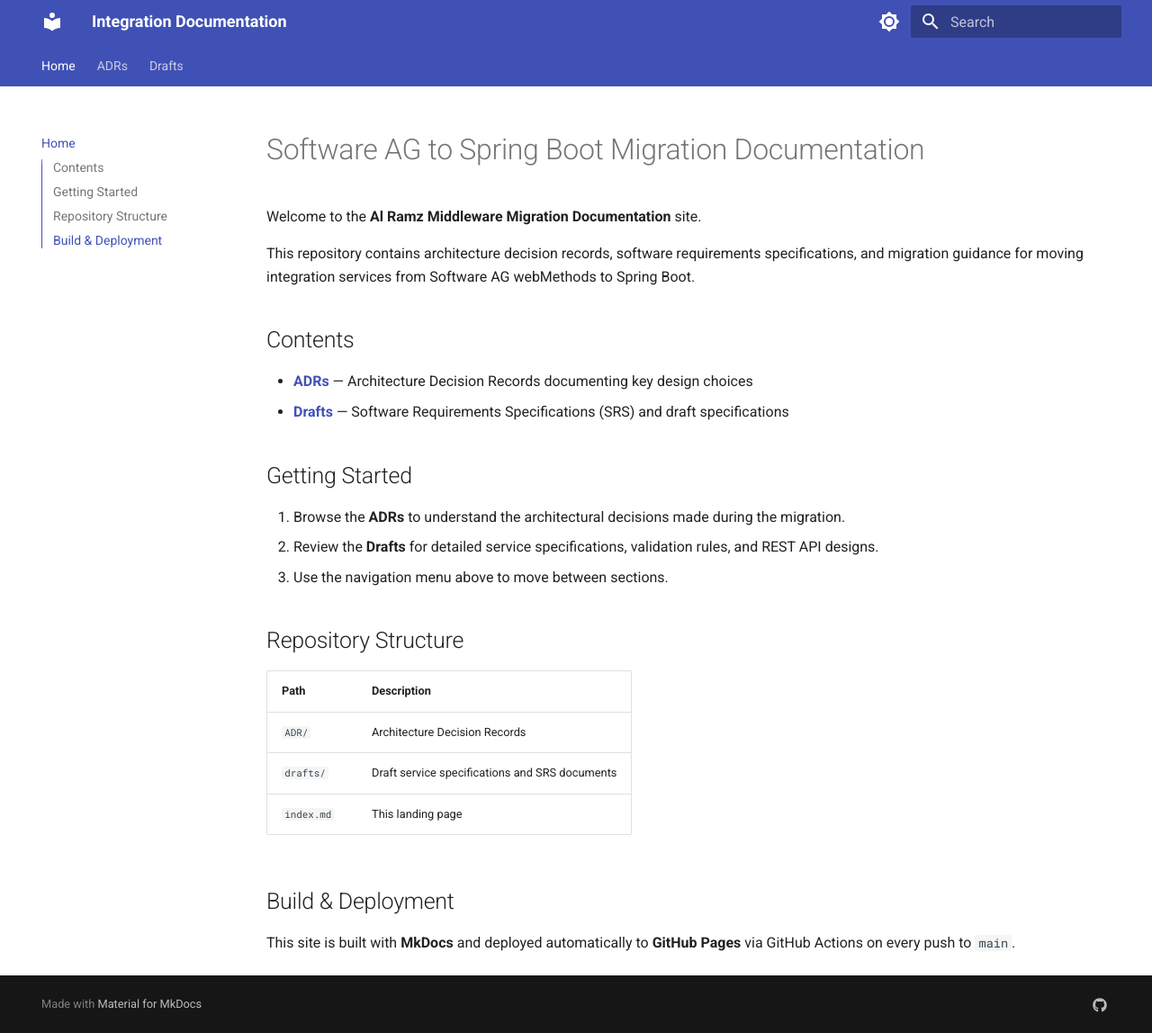
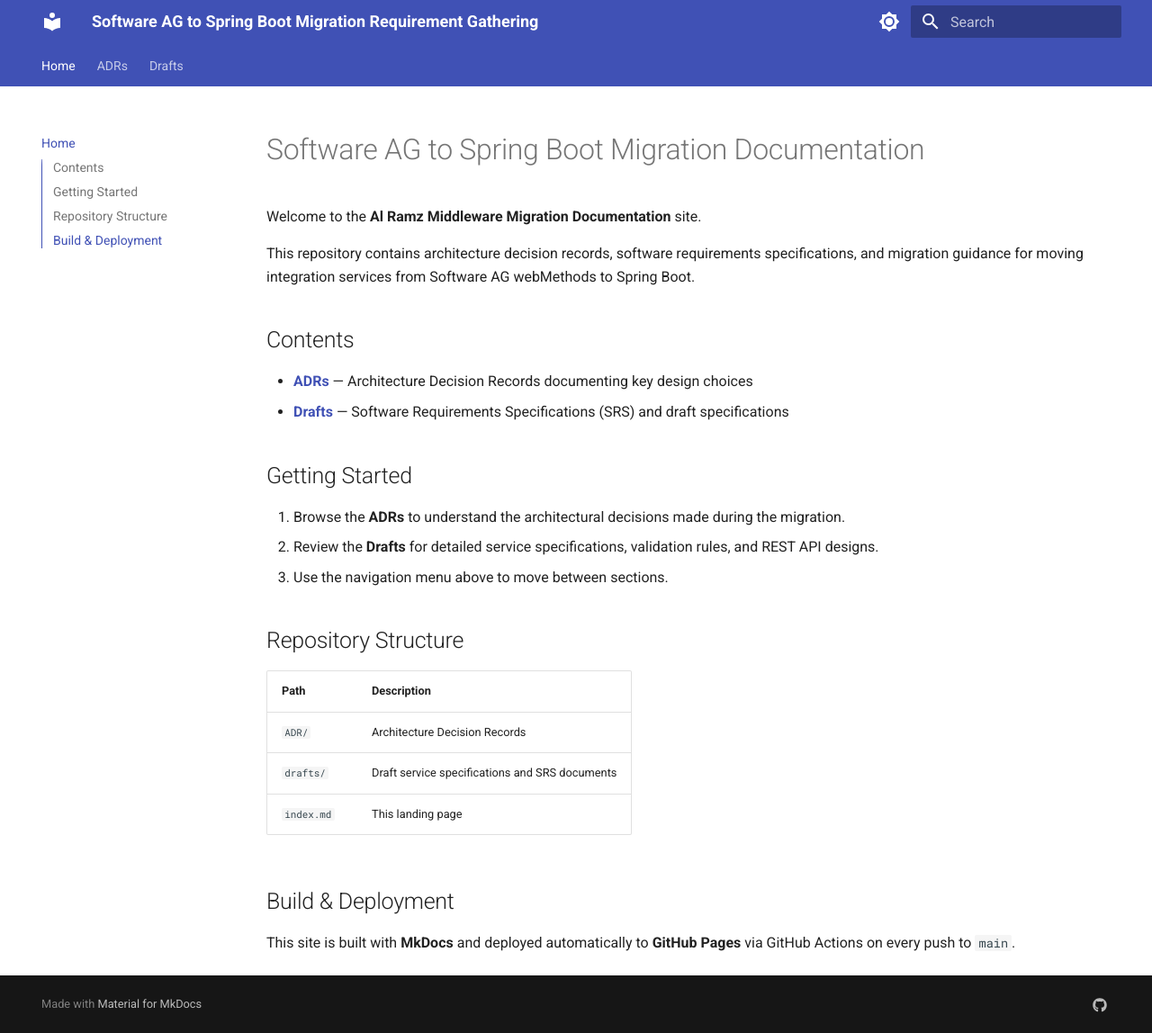
Before and after one commit to Gaurav9969351313/alramz-mw-migration-docs, an MkDocs documentation site: the page built from docs/index.md, in a window 1280 px wide and 1148 px high. Shown: the whole window at 90% size. Built offline with MkDocs 1.6.1 and Material for MkDocs 9.7.7, drawn with Linux system fonts in a browser that asks for light colours.

Commit message:
Update mkdocs.yml

```diff
--- a/mkdocs.yml
+++ b/mkdocs.yml
@@ -1,4 +1,4 @@
-site_name: Integration Documentation
+site_name: Software AG to Spring Boot Migration Requirement Gathering
 site_url: https://Gaurav9969351313.github.io/alramz-mw-migration-docs
 site_description: Software AG to Spring Boot Migration Documentation
 site_author: Al Ramz
```
